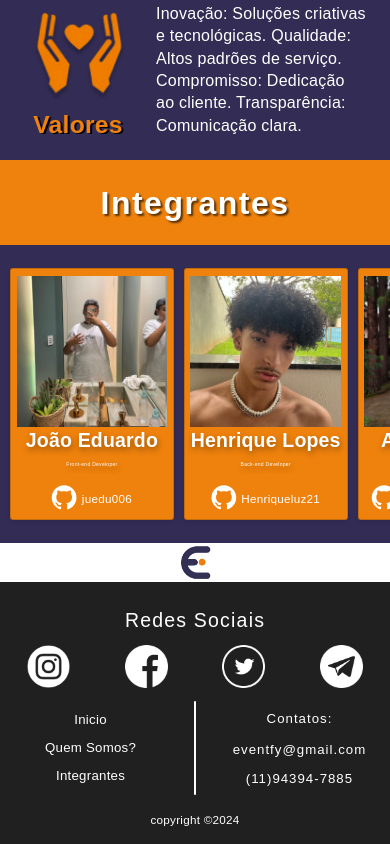
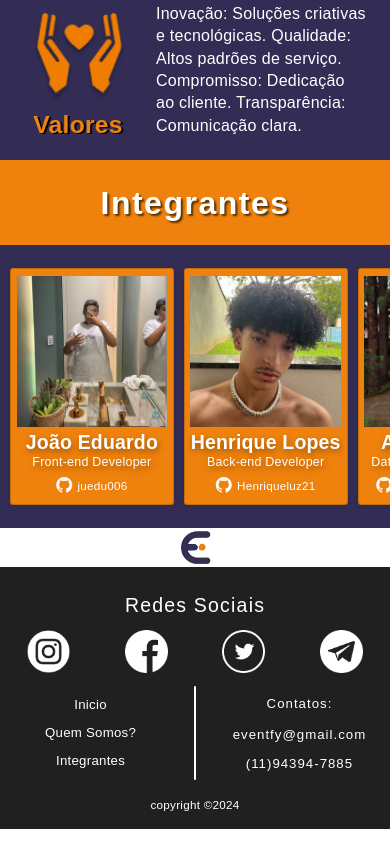
Before and after one commit to GiovannePDS7/EventFy, an Angular app: page / in a window 390 px wide. Shown: the part 1810-2654 px from the top of the page. Built offline with nearby package versions, Linux system fonts and the light colour scheme; a web font is replaced by a local one.

Commit message:
adicionando integrante em telas lg e ajustando quem somos

```diff
--- a/src/app/integrantes/integrantes.component.css
+++ b/src/app/integrantes/integrantes.component.css
@@ -119,11 +119,12 @@
     text-align: center;
 }
 
-#pMember, #pMember-desktop, #pMember-desktop-xl, #pMember-desktop-xxl, #pMember-desktop-lg {
+#pMember, #pMember-desktop, #pMember-desktop-xl, #pMember-desktop-xxl, #pMember-desktop-lg, #pMember-desktop-md {
     color: #fff;
     text-align: center;
     font-size: 3.2vw;
     text-shadow: 2px 3px 6px rgba(0, 0, 0, 0.384);
+    margin: 0;
 }
 
 #pMember-desktop-lg {
@@ -134,7 +135,7 @@
     font-size: 1.5vw;
 }
 
-#pMember-desktop-xl, #pMember-desktop-xxl {
+#pMember-desktop-xxl {
     font-size: 1.3vw;
 }
 
@@ -143,7 +144,7 @@
 }
 
 #spanMember, #spanMember-desktop, #spanMember-desktop-xl, #spanMember-lg {
-    padding-top: 3%;
+    padding-top: 1.5%;
     padding-bottom: 5%;
     color: #fff;
     font-size: 3vw;
@@ -184,10 +185,14 @@
 
 #h3Member-container, #pMember-container, #pMember-container-lg {
     width: 100%;
-    height: 7vw;
+    height: 6vw;
     display: flex;
     align-items: center;
     justify-content: center;
+}
+
+#h3Member-container {
+    padding-top: 3.8%;
 }
 
 #pMember-container-lg {
--- a/src/app/integrantes/integrantes.component.html
+++ b/src/app/integrantes/integrantes.component.html
@@ -151,7 +151,7 @@
 </div>
 
 
-<div class="d-block d-lg-none" id="sliderIntegrantes-mobile">
+<div class="d-block d-sm-block d-md-none" id="sliderIntegrantes-mobile">
     <div id="divH1-mobile">
         <h1 class="fs-1 text-center TxtTitle" id="IntegrantesH1-mobile">Integrantes</h1>
     </div>
@@ -164,10 +164,35 @@
                     <h3 id="h3Member">{{ member.name }}</h3>
                 </div>
                 <div id="pMember-container">
-                    <p id="pMember-desktop-xxl">{{ member.role }}</p>
+                    <p id="pMember-desktop-md">{{ member.role }}</p>
                 </div>
                 <a href="{{member.linkGithub}}" id="aContainer">
-                    <span id="spanMember"><i class="bi bi-github fs-2"></i>{{member.github}}</span>
+                    <span id="spanMember"><i class="bi bi-github fs-6"></i>{{member.github}}</span>
+                </a>
+            </div>
+
+        </div>
+    </div>
+
+</div>
+
+<div class="d-none d-md-block d-lg-none" id="sliderIntegrantes-mobile">
+    <div id="divH1-mobile">
+        <h1 class="fs-1 text-center TxtTitle" id="IntegrantesH1-mobile">Integrantes</h1>
+    </div>
+    <div class="slider-container" #slider>
+        <div class="card" *ngFor="let member of members">
+
+            <img [src]="member.image" alt="{{ member.name }}" class="img-fluid" />
+            <div class="member-info">
+                <div id="h3Member-container">
+                    <h3 id="h3Member">{{ member.name }}</h3>
+                </div>
+                <div id="pMember-container">
+                    <p id="pMember-desktop-md">{{ member.role }}</p>
+                </div>
+                <a href="{{member.linkGithub}}" id="aContainer">
+                    <span id="spanMember"><i class="bi bi-github fs-1"></i>{{member.github}}</span>
                 </a>
             </div>
 
```
